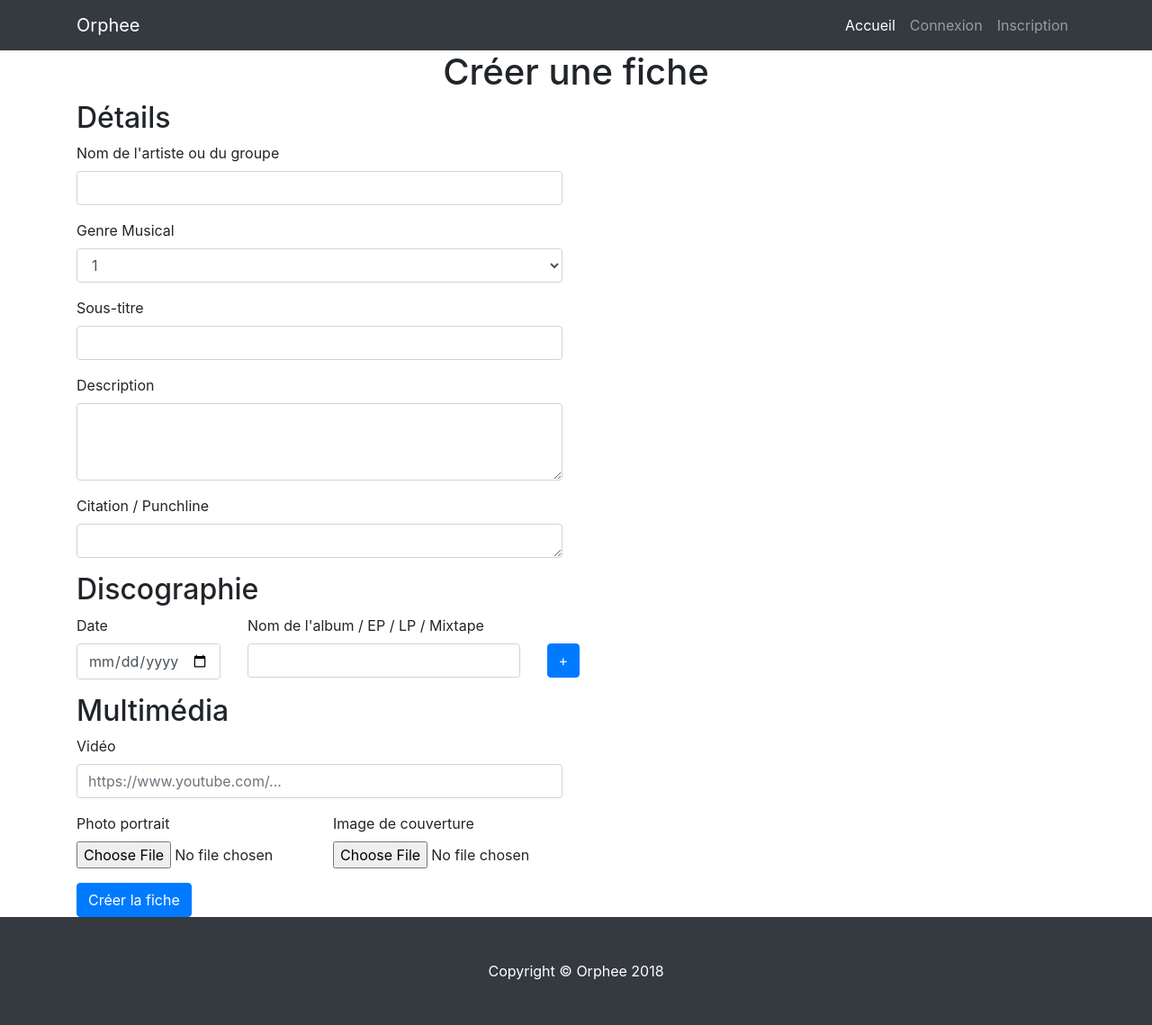
After one commit to LauraPerinet/Orphee, a PHP site: page /form_fiche.html in a window 1280 px wide. The commit adds this page. Shown: the whole page at 90% size. Run offline with PHP 8.4, Linux system fonts and the light colour scheme.

Commit message:
Remake the form in the page "Créer une fiche"

```diff
--- a/template/css/business-frontpage.css
+++ b/template/css/business-frontpage.css
@@ -58,3 +58,7 @@ body {
 .hide {
   display: none;
 }
+
+h1 {
+  text-align: center;
+}
--- /dev/null
+++ b/template/form_fiche.html
@@ -0,0 +1,172 @@
+<!DOCTYPE html>
+<html lang="fr" xmlns:v-on="http://www.w3.org/1999/xhtml">
+
+  <head>
+
+    <meta charset="utf-8">
+    <meta name="viewport" content="width=device-width, initial-scale=1, shrink-to-fit=no">
+    <meta name="description" content="">
+    <meta name="author" content="">
+
+    <title>Business Frontpage - Start Bootstrap Template</title>
+
+    <!-- Bootstrap core CSS -->
+    <link href="vendor/bootstrap/css/bootstrap.min.css" rel="stylesheet">
+
+    <!-- Custom styles for this template -->
+    <link href="css/business-frontpage.css" rel="stylesheet">
+    <script src="https://cdn.jsdelivr.net/npm/vue"></script>
+
+  </head>
+
+  <body>
+    <div id="orphee">
+      <!-- Navigation -->
+      <nav class="navbar navbar-expand-lg navbar-dark bg-dark fixed-top">
+        <div class="container">
+          <a class="navbar-brand" href="#">Orphee</a>
+          <button class="navbar-toggler" type="button" data-toggle="collapse" data-target="#navbarResponsive" aria-controls="navbarResponsive" aria-expanded="false" aria-label="Toggle navigation">
+            <span class="navbar-toggler-icon"></span>
+          </button>
+          <div class="collapse navbar-collapse" id="navbarResponsive">
+            <ul class="navbar-nav ml-auto">
+              <li class="nav-item active">
+                <a class="nav-link" href="#">Accueil
+                  <span class="sr-only">(current)</span>
+                </a>
+              </li>
+              <li class="nav-item">
+                <a class="nav-link" href="#" v-on:click="openPopUp('popup-log')">Connexion</a>
+              </li>
+              <li class="nav-item">
+                <a class="nav-link" href="#" v-on:click="openPopUp('popup-sub')">Inscription</a>
+              </li>
+            </ul>
+          </div>
+        </div>
+      </nav>
+
+
+    <div class="container" id="fiche">
+        <div class="row">
+            <div class="col-12"><h1>Créer une fiche</h1></div>
+        </div>
+        <div class="row">
+                <div class="col-12 col-md-6">
+                    <form>
+                        <h2>Détails</h2>
+                        <div class="form-group">
+                            <label for="artiste_nom">Nom de l'artiste ou du groupe</label>
+                            <input type="text" class="form-control" id="artiste_nom">
+                        </div>
+                        <div class="form-group">
+                            <label for="artiste_genre">Genre Musical</label>
+                            <select class="form-control" id="artiste_genre">
+                                <option>1</option>
+                            </select>
+                        </div>
+                        <div class="form-group">
+                            <label for="artiste_soustitre">Sous-titre</label>
+                            <input type="text" class="form-control" id="artiste_soustitre">
+                        </div>
+                        <div class="form-group">
+                            <label for="artiste_description">Description</label>
+                            <textarea class="form-control" id="artiste_description" rows="3"></textarea>
+                        </div>
+                        <div class="form-group">
+                            <label for="artiste_citation">Citation / Punchline</label>
+                            <textarea class="form-control" id="artiste_citation" rows="1"></textarea>
+                        </div>
+                        <h2>Discographie</h2>
+                        <div class="form-group">
+                            <div class="row">
+                                <div class="col-12 col-sm-4">
+                                    <label for="artiste_discographie_date">Date</label>
+                                    <input type="date" class="form-control" id="artiste_discographie_date" v-model="dateHisto" id="dateHistorique">
+                                </div>
+                                <div class="col-12 col-sm-7">
+                                    <label for="artiste_discographie_nom">Nom de l'album / EP / LP / Mixtape</label>
+                                    <input type="text" class="form-control" id="artiste_discographie_nom" v-model="descriptionHisto" id="DescriptionHistorique">
+
+                                </div>
+                                <div class="col-12 col-sm-1">
+                                    <label for="artiste_discographie_nom">&nbsp;</label>
+                                    <button type="button" class="btn btn-primary" @click="ajouter()">+</button>
+                                </div>
+                            </div>
+                        </div>
+                        <div class="form-group">
+                            <div class="row" v-for="(dates, index) in histo">
+                                <div class="col-12 col-sm-4">
+                                    <input type="date" class="form-control" id="artiste_discographie_date" v-bind:value="dates.date" name="dateHisto[]">
+                                </div>
+                                <div class="col-12 col-sm-7">
+                                    <input type="text" class="form-control" id="artiste_discographie_nom" v-bind:value="dates.description" name="descriptionHisto[]">
+                                </div>
+                                <div class="col-12 col-sm-1">
+                                    <button type="button" class="btn btn-danger" @click="supprimer(index)">-</button>
+                                </div>
+                            </div>
+                        </div>
+                        <h2>Multimédia</h2>
+                        <div class="form-group">
+                            <label for="artiste_video_url">Vidéo</label>
+                            <input type="url" class="form-control" id="artiste_video_url" placeholder="https://www.youtube.com/...">
+                        </div>
+                        <div class="row">
+                            <div class="form-group col-xs-12 col-md-6">
+                                <label for="exampleFormControlFile1">Photo portrait</label>
+                                <input type="file" class="form-control-file" id="exampleFormControlFile1">
+                            </div>
+                            <div class="form-group col-xs-12 col-md-6">
+                                <label for="exampleFormControlFile1">Image de couverture</label>
+                                <input type="file" class="form-control-file" id="exampleFormControlFile1">
+                            </div>
+                        </div>
+                        <button type="submit" class="btn btn-primary col-xs-12">Créer la fiche</button>
+                    </form>
+                </div>
+                <div class="col-xs-12 col-md-6"></div>
+            </div>
+    </div>
+    <script>
+        var date=document.getElementById("dateHistorique");
+        var dateDescription=document.getElementById("descriptionHistorique");
+        new Vue({
+              el: '#fiche',
+              data: {
+                dateHisto:"",
+                descriptionHisto:"",
+                histo:[]
+              },
+              methods:{
+                  supprimer:function(index){
+                      this.histo.splice(index,1);
+                  },
+                  ajouter:function(){
+                      if(this.dateHisto && this.descriptionHisto) {
+                        this.histo.push({date:this.dateHisto, description:this.descriptionHisto});
+                      }
+                  }
+
+              }
+        });
+    </script>
+
+
+
+
+
+
+      <!-- Footer -->
+      <footer class="py-5 bg-dark">
+        <div class="container">
+          <p class="m-0 text-center text-white">Copyright &copy; Orphee 2018</p>
+        </div>
+        <!-- /.container -->
+      </footer>
+  </div>
+
+  </body>
+
+</html>
```
